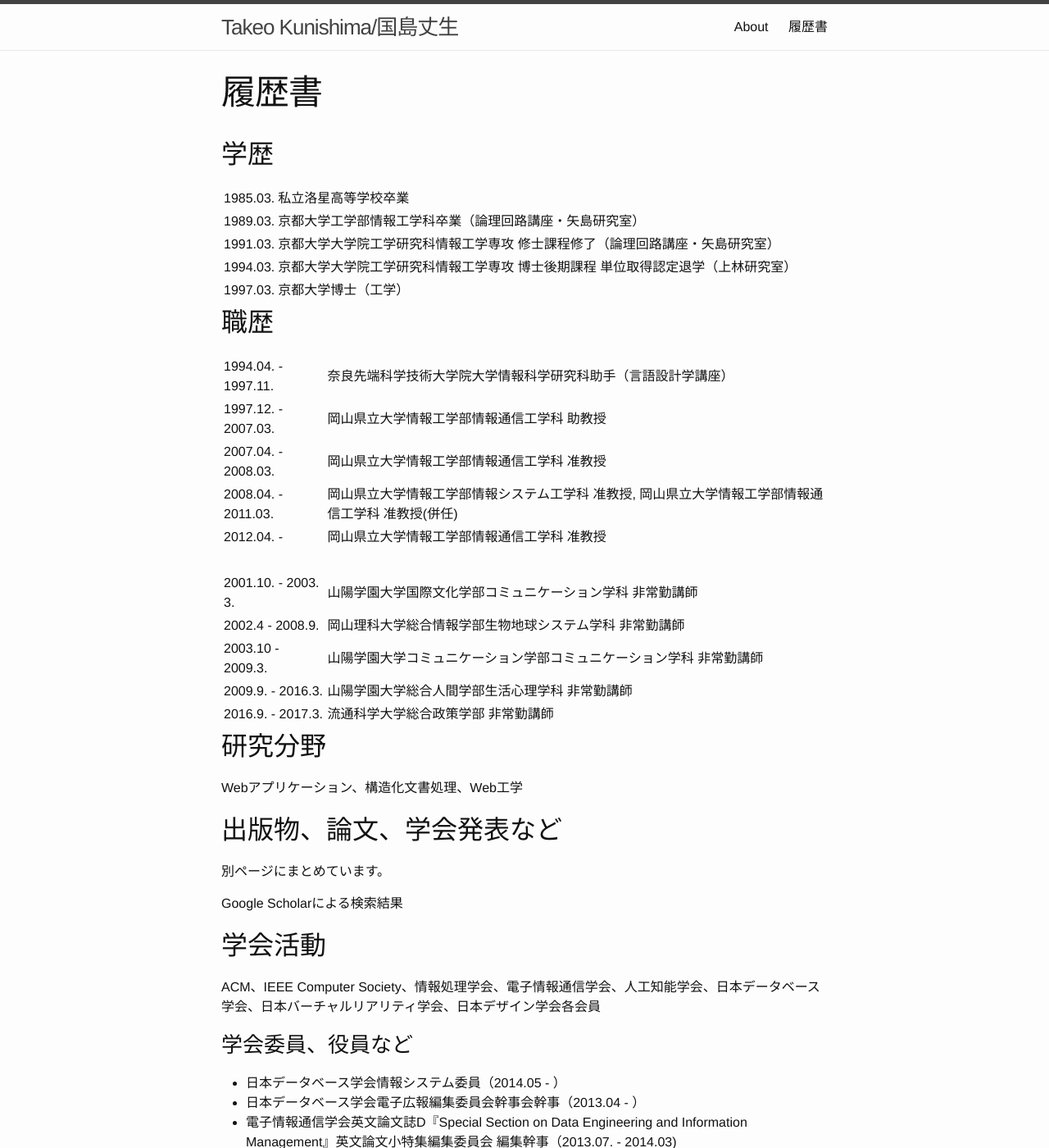
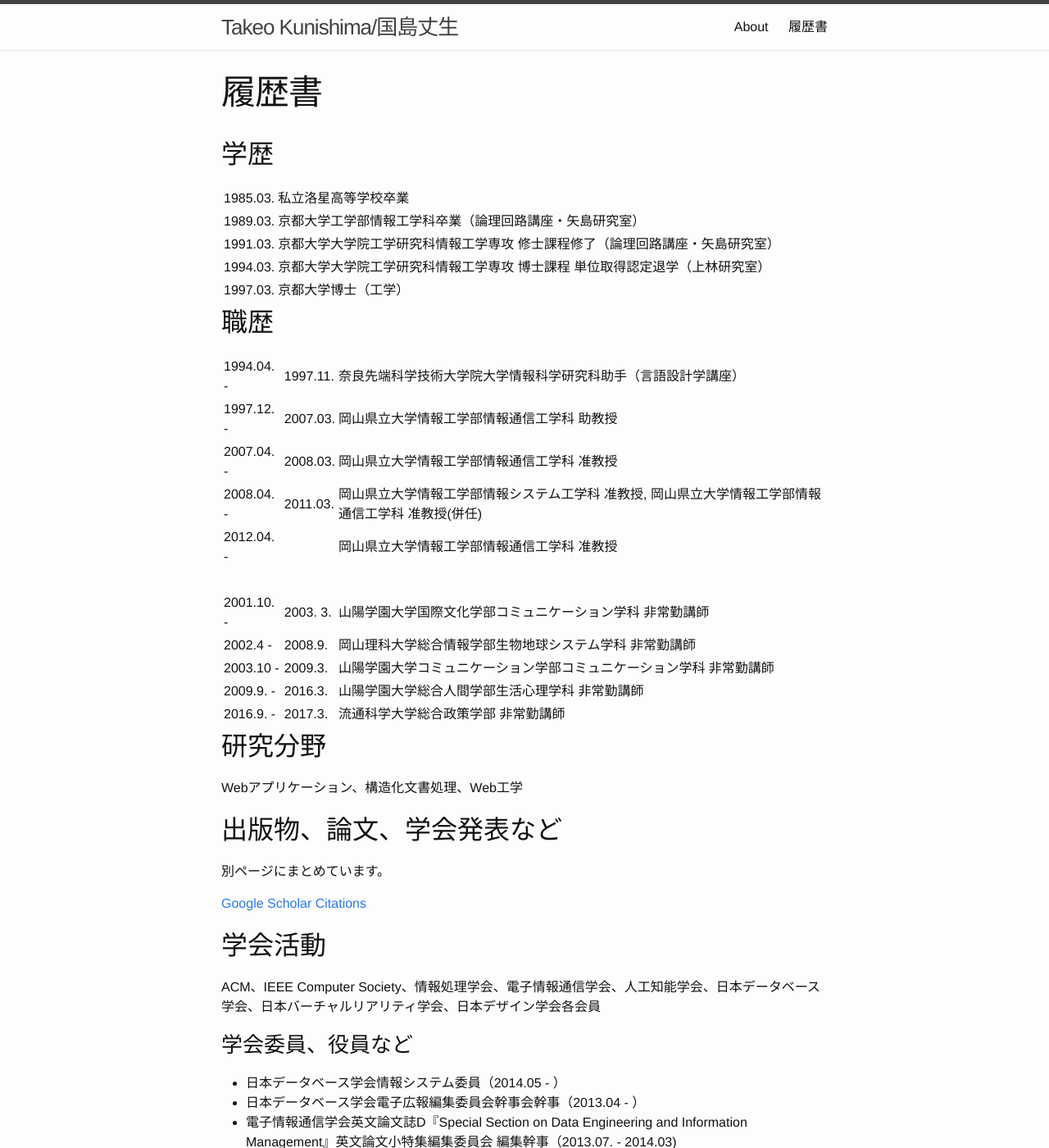
Before and after one commit to kunishi/kunishi.github.io, a Jekyll site: the page built from cv.md, in a window 1280 px wide and 1400 px high. Shown: the whole window at 82% size. Built offline with Jekyll 4.4.1, drawn with Linux system fonts in a browser that asks for light colours.

Commit message:
fix formats.

```diff
--- a/cv.md
+++ b/cv.md
@@ -8,22 +8,22 @@ tags: header
 |1985.03. |私立洛星高等学校卒業|
 |1989.03. |京都大学工学部情報工学科卒業（論理回路講座・矢島研究室）|
 |1991.03. |京都大学大学院工学研究科情報工学専攻 修士課程修了（論理回路講座・矢島研究室）|
-|1994.03. |京都大学大学院工学研究科情報工学専攻 博士後期課程 単位取得認定退学（上林研究室）|
+|1994.03. |京都大学大学院工学研究科情報工学専攻 博士課程 単位取得認定退学（上林研究室）|
 |1997.03. |京都大学博士（工学）|
 
 ## 職歴
 
-|1994.04. - 1997.11.  |奈良先端科学技術大学院大学情報科学研究科助手（言語設計学講座）|
-|1997.12. - 2007.03. |岡山県立大学情報工学部情報通信工学科 助教授|
-|2007.04. - 2008.03. |岡山県立大学情報工学部情報通信工学科 准教授|
-|2008.04. - 2011.03. |岡山県立大学情報工学部情報システム工学科 准教授, 岡山県立大学情報工学部情報通信工学科 准教授(併任)|
-|2012.04. -  |岡山県立大学情報工学部情報通信工学科 准教授|
+|1994.04. - |1997.11.  |奈良先端科学技術大学院大学情報科学研究科助手（言語設計学講座）|
+|1997.12. - |2007.03. |岡山県立大学情報工学部情報通信工学科 助教授|
+|2007.04. - |2008.03. |岡山県立大学情報工学部情報通信工学科 准教授|
+|2008.04. - |2011.03. |岡山県立大学情報工学部情報システム工学科 准教授, 岡山県立大学情報工学部情報通信工学科 准教授(併任)|
+|2012.04. - | |岡山県立大学情報工学部情報通信工学科 准教授|
 |||
-|2001.10. - 2003. 3. |山陽学園大学国際文化学部コミュニケーション学科 非常勤講師|
-|2002.4 - 2008.9. |岡山理科大学総合情報学部生物地球システム学科 非常勤講師|
-|2003.10 - 2009.3. |山陽学園大学コミュニケーション学部コミュニケーション学科 非常勤講師|
-|2009.9. - 2016.3. |山陽学園大学総合人間学部生活心理学科 非常勤講師|
-|2016.9. - 2017.3. |流通科学大学総合政策学部 非常勤講師|
+|2001.10. - |2003. 3. |山陽学園大学国際文化学部コミュニケーション学科 非常勤講師|
+|2002.4 - |2008.9. |岡山理科大学総合情報学部生物地球システム学科 非常勤講師|
+|2003.10 - |2009.3. |山陽学園大学コミュニケーション学部コミュニケーション学科 非常勤講師|
+|2009.9. - |2016.3. |山陽学園大学総合人間学部生活心理学科 非常勤講師|
+|2016.9. - |2017.3. |流通科学大学総合政策学部 非常勤講師|
 
 ## 研究分野
 
@@ -33,7 +33,7 @@ Webアプリケーション、構造化文書処理、Web工学
 
 別ページにまとめています。
 
-Google Scholarによる検索結果
+[Google Scholar Citations](https://scholar.google.co.jp/citations?user=3gaBqWUAAAAJ&hl=ja)
 
 ## 学会活動
 
```
